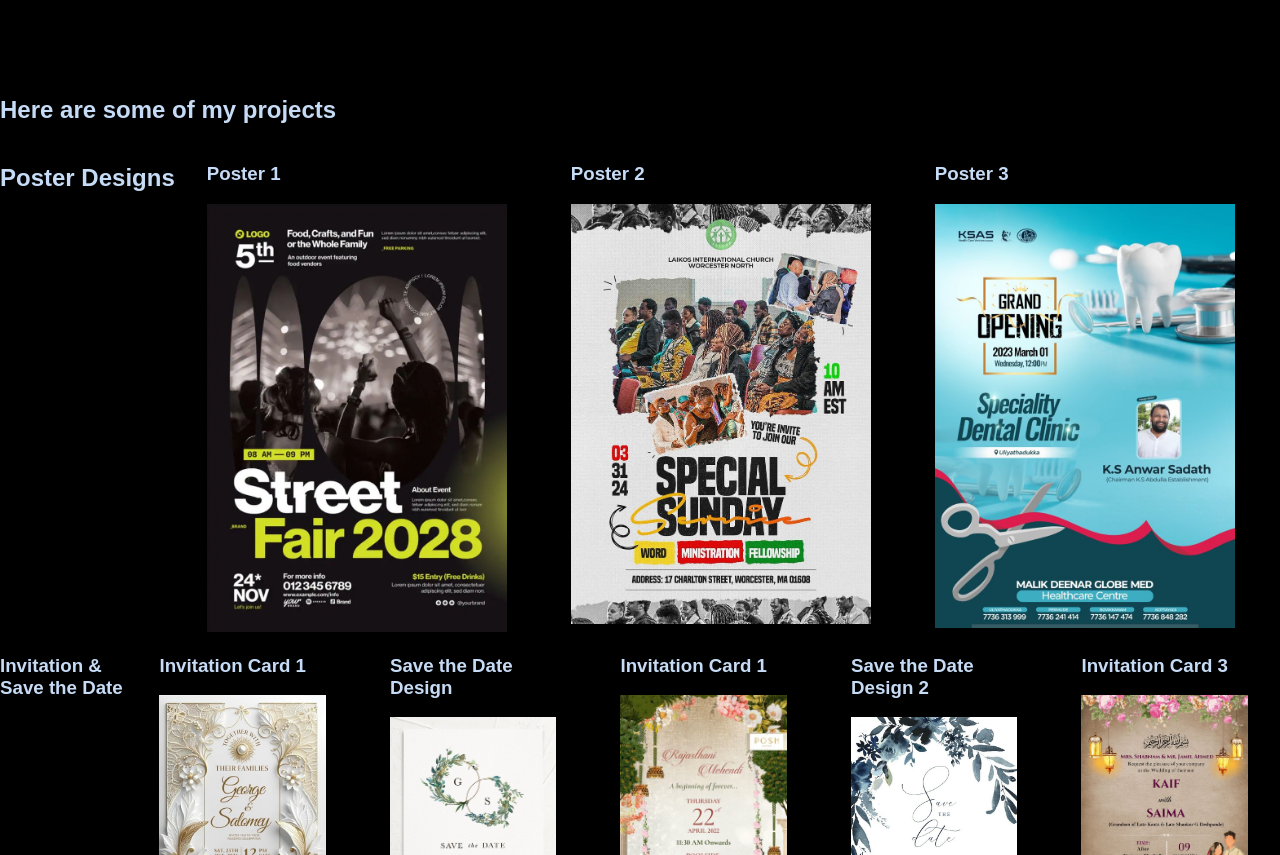
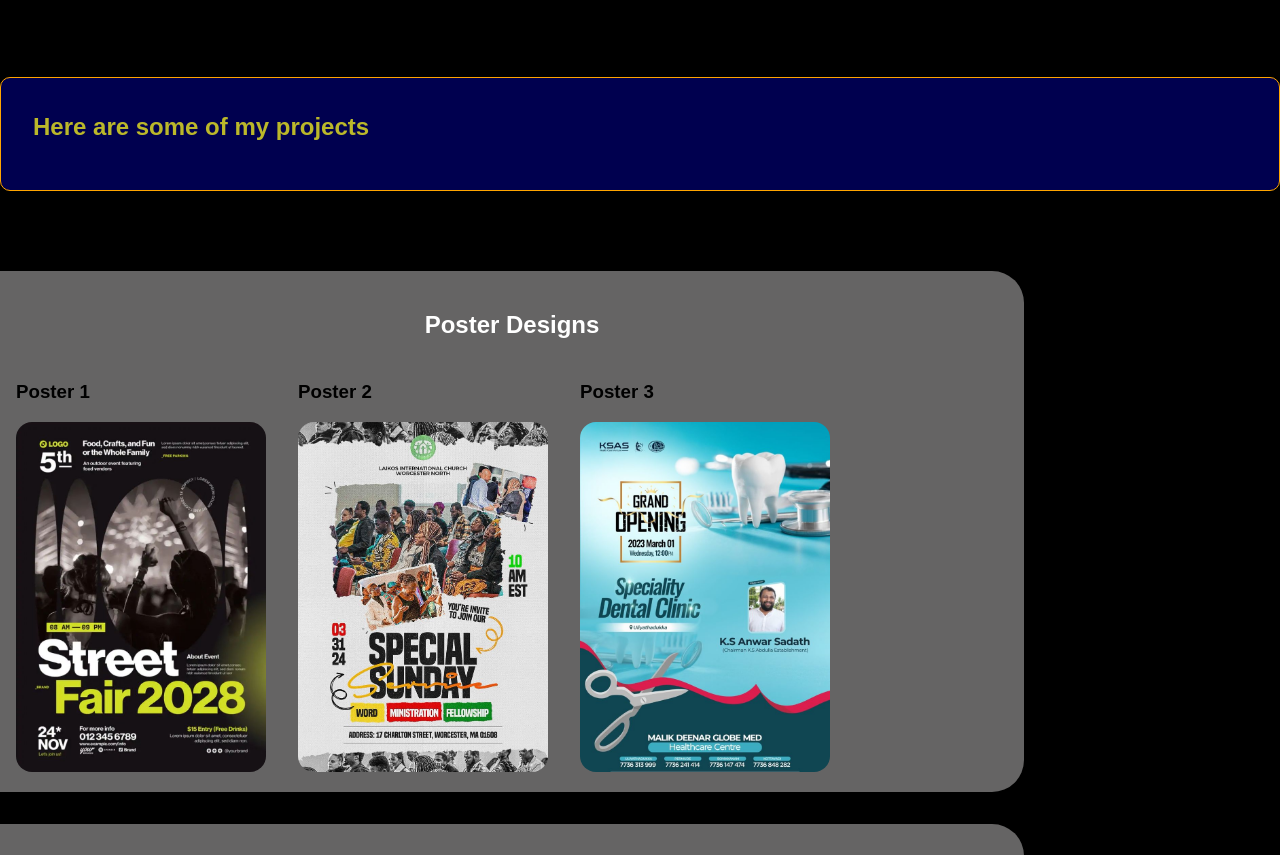
Before and after one commit to muhammed-safvan/shamvil-portfolio, a plain HTML site: page index.html in a window 1280 px wide. Shown: the part 1390-2245 px from the top of the page. Drawn offline with nearby package versions, Linux system fonts and the light colour scheme; files whose address does not match are found by name.

Commit message:
added projects container styles

```diff
--- a/index.html
+++ b/index.html
@@ -80,10 +80,9 @@
                 </h1>
             </div>
             <div class="projects-wrapper">
-
-
                 <div class="projects-container">
-                    <h1>Poster Designs</h1>
+                    <h3>Poster Designs</h3>
+                    <div class="project-info-wrap">
                         <div class="project-info-container">
                             <header>
                                 <h3 class="project-name">Poster 1</h3>
@@ -104,9 +103,11 @@
                         </div>
                     </div>
 
+                </div>
 
                 <div class="projects-container">
                     <h3>Invitation & Save the Date</h3>
+                    <div class="project-info-wrap">
                         <div class="project-info-container">
                             <header>
                                 <h3 class="project-name">Invitation Card 1</h3>
@@ -139,9 +140,12 @@
                         </div>
                     </div>
 
+                </div>
+
 
                 <div class="projects-container">
                     <h3>Video Editing</h3>
+                    <div class="project-info-wrap">
                         <div class="project-info-container">
                             <header>
                                 <h3 class="project-name">Invitation Card 3</h3>
@@ -150,13 +154,12 @@
                         </div>
                     </div>
 
+                </div>
+
 
             </div>
         </section>
     </main>
-    <script src="https://cdnjs.cloudflare.com/ajax/libs/gsap/3.12.2/gsap.min.js"></script>
-    <script src="https://cdnjs.cloudflare.com/ajax/libs/gsap/3.12.2/ScrollTrigger.min.js"></script>
-    <script src="https://cdnjs.cloudflare.com/ajax/libs/gsap/3.12.2/ScrollSmoother.min.js"></script>
 
     <script src="scripts.js" type="module"></script>
 </body>
--- a/scripts.js
+++ b/scripts.js
@@ -3,5 +3,17 @@ import { openCloseMenu } from "./scripts/display-change.js";
 
 import { useSmoothScroll } from "./scripts/scroll-effect.js";
 
+import { enableHorizontalScroll } from "./scripts/scroll-effect.js";
+
+const projectInfoWraps = document.querySelectorAll('.project-info-wrap');
+
+const projectsContainer = document.querySelector('.projects-container');
+
 openCloseMenu();
 useSmoothScroll();
+
+
+projectInfoWraps.forEach((wrap) => {
+    enableHorizontalScroll(wrap);
+    useSmoothScroll(projectsContainer,wrap)
+})
--- a/scripts/scroll-effect.js
+++ b/scripts/scroll-effect.js
@@ -2,15 +2,23 @@ const menuContainer = document.querySelector("#menu-container");
 
 const menuLinkWrap = document.querySelector(".menu-links-wrapper");
 
+
+
 export function useSmoothScroll(parent = menuContainer, child = menuLinkWrap) {
   parent.addEventListener("scroll", () => {
     const scrollTop = parent.scrollTop - 65;
-    const maxScrollTop =
-      parent.scrollHeight - parent.clientHeight;
+    const maxScrollTop = parent.scrollHeight - parent.clientHeight;
     const scrollFraction = scrollTop / maxScrollTop;
 
-    child.style.transform = `translateY(-${
-      scrollFraction * 100
-    }%) scaleY(${1 + scrollFraction * 0.05})`;
+    child.style.transform = `translateY(-${scrollFraction * 100}%) scaleY(${
+      1 + scrollFraction * 0.05
+    })`;
   });
 }
+
+export function enableHorizontalScroll(container) {
+  container.addEventListener("wheel", (e) => {
+    e.preventDefault(); // Prevent default scrolling behavior
+    container.scrollLeft += e.deltaY; // Scroll horizontally
+  });
+}
--- a/styles.css
+++ b/styles.css
@@ -28,7 +28,7 @@ a {
 body {
     position: relative;
     background: var(--body-color-1);
-    width: 100%;
+    width: 100vw;
     height: 100vh;
 
     display: flex;
@@ -368,28 +368,86 @@ section#author-yt-channel {
 /*projects section*/
 
 section#projects {
-    box-sizing: border-box;
-    overflow-x: hidden;
     width: 100%;
     height: 100%;
+    display: flex;
+    flex-wrap: wrap;
+    flex-direction: column;
+    overflow-x: hidden;
+    overflow-y: auto;
+}
+#projects > #projects-title {
+    height: 5em;
+    padding: 1em 2em;
+    background: rgb(0, 0, 79);
+    border: 1px solid orange;
+    border-radius: 10px;
+}
+
+#projects-title > h1 {
+    color: #bbb82a;
+    font-size: 1.5em;
 }
 
 #projects > .projects-wrapper {
-
+    padding: 5em 0;
+    display: flex;
+    flex-direction: column;
+    overflow-x: auto;
+    width: 80%;
+    box-sizing: border-box;
+    overflow-y: hidden;
 }
 
 .projects-wrapper > .projects-container {
     box-sizing: border-box;
-    display: flex;
+    width: 100%;
     position: relative;
-    left: 0;
+    height:100%;
+    margin-bottom: 2em;
+    padding: 1em;
+    background: #656464;
+    border-radius: 0 2em 2em 0;
 }
 
-.projects-container > .project-info-container{
-    width: 300px;
-    margin: 0 2em;
+.projects-container > h3 {
+    color: rgb(255, 255, 255);
+    text-align: center;
+    font-size: 1.5em;
+}
+
+.project-info-wrap {
+    display: flex;
+    flex-direction: row;
+    flex-wrap: nowrap;
+    box-sizing: border-box;
+    width: 100%;
+    height: 100%;
+    overflow-x: auto;
+    overflow-y: hidden;
+}
+.project-info-wrap::-webkit-scrollbar{
+    display: none;
+}
+
+.project-info-container {
+    width: 250px;
+    height: max-content;
+    flex-shrink: 0;
+    margin-right: 2em;
+}
+
+.project-info-container h3 {
+    color: black;
 }
 
 .project-info-container > img {
-    width: 100%;
+    width: 250px;
+    height: 350px;
+    object-fit: cover;
+    border-radius: 1em;
 }
+
+#projects *{
+
+}
```
Lines whose indentation alone changed are shown as unchanged.
